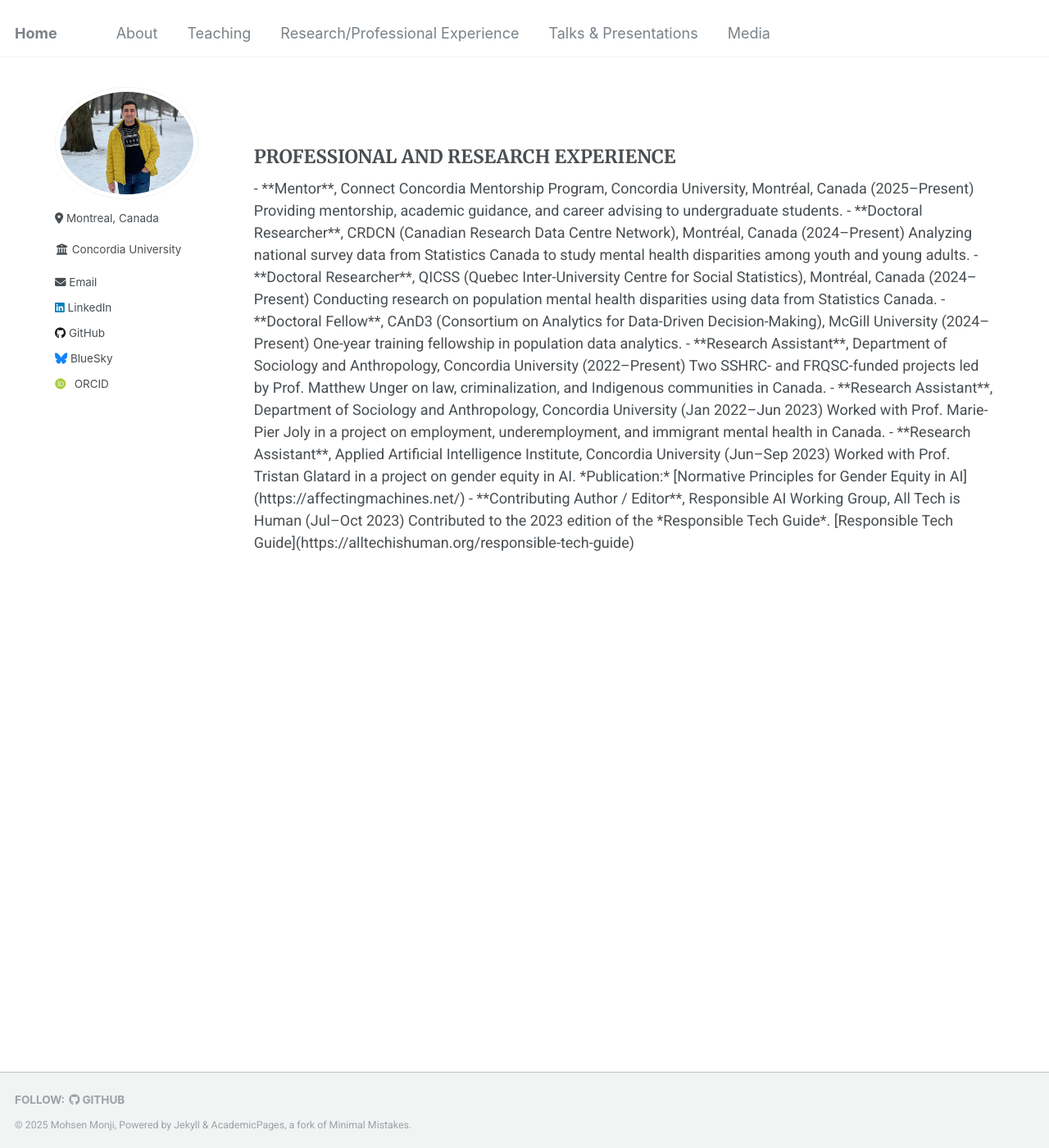
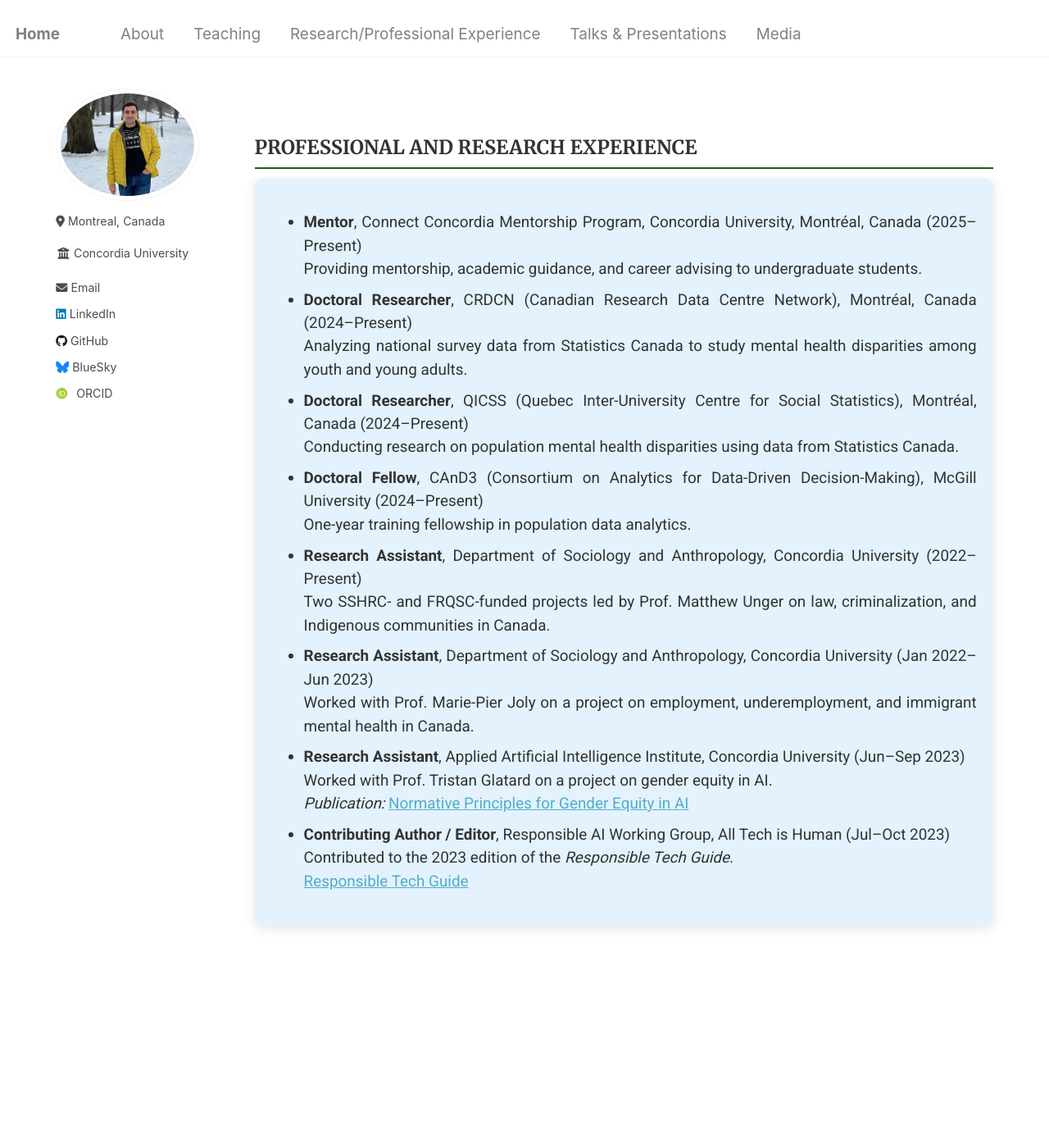
Before and after one commit to Mohsnmonji/mohsnmonji.github.io, a Jekyll site: the page built from _pages/Curriculum Vitae.md, in a window 1280 px wide and 1400 px high. Shown: the whole window at 82% size. Built offline with Jekyll 4.4.1, drawn with Linux system fonts in a browser that asks for light colours; some web fonts are replaced; part of the change alters nothing that is shown.

Commit message:
Update Curriculum Vitae.md

```diff
--- a/_pages/Curriculum Vitae.md
+++ b/_pages/Curriculum Vitae.md
@@ -9,34 +9,64 @@ author_profile: true
 
 {% include base_path %}
 
-## PROFESSIONAL AND RESEARCH EXPERIENCE
+<style>
+  body {
+    font-size: 1.05em;
+  }
+  h2 {
+    border-bottom: 2px solid #1B5E20;
+    font-weight: bold;
+    padding-bottom: 10px;
+    margin-top: 30px;
+    color: #333;
+  }
+  .teaching-section {
+    margin-bottom: 40px;
+  }
+  .teaching-card {
+    border-radius: 8px;
+    padding: 20px;
+    margin-bottom: 20px;
+    color: #333333;
+    box-shadow: 0px 4px 15px rgba(0, 0, 0, 0.1);
+    background-color: #E3F2FD;
+    text-align: justify;
+  }
+  .teaching-card p {
+    margin: 0 0 10px;
+  }
+</style>
 
-<div class="teaching-card">
+<div class="teaching-section">
+  <h2>PROFESSIONAL AND RESEARCH EXPERIENCE</h2>
 
-- **Mentor**, Connect Concordia Mentorship Program, Concordia University, Montréal, Canada (2025–Present)
-  Providing mentorship, academic guidance, and career advising to undergraduate students.
+  <div class="teaching-card">
+    <ul>
+      <li><strong>Mentor</strong>, Connect Concordia Mentorship Program, Concordia University, Montréal, Canada (2025–Present)<br>
+      Providing mentorship, academic guidance, and career advising to undergraduate students.</li>
 
-- **Doctoral Researcher**, CRDCN (Canadian Research Data Centre Network), Montréal, Canada (2024–Present)
-  Analyzing national survey data from Statistics Canada to study mental health disparities among youth and young adults.
+      <li><strong>Doctoral Researcher</strong>, CRDCN (Canadian Research Data Centre Network), Montréal, Canada (2024–Present)<br>
+      Analyzing national survey data from Statistics Canada to study mental health disparities among youth and young adults.</li>
 
-- **Doctoral Researcher**, QICSS (Quebec Inter-University Centre for Social Statistics), Montréal, Canada (2024–Present)
-  Conducting research on population mental health disparities using data from Statistics Canada.
+      <li><strong>Doctoral Researcher</strong>, QICSS (Quebec Inter-University Centre for Social Statistics), Montréal, Canada (2024–Present)<br>
+      Conducting research on population mental health disparities using data from Statistics Canada.</li>
 
-- **Doctoral Fellow**, CAnD3 (Consortium on Analytics for Data-Driven Decision-Making), McGill University (2024–Present)
-  One-year training fellowship in population data analytics.
+      <li><strong>Doctoral Fellow</strong>, CAnD3 (Consortium on Analytics for Data-Driven Decision-Making), McGill University (2024–Present)<br>
+      One-year training fellowship in population data analytics.</li>
 
-- **Research Assistant**, Department of Sociology and Anthropology, Concordia University (2022–Present)
-  Two SSHRC- and FRQSC-funded projects led by Prof. Matthew Unger on law, criminalization, and Indigenous communities in Canada.
+      <li><strong>Research Assistant</strong>, Department of Sociology and Anthropology, Concordia University (2022–Present)<br>
+      Two SSHRC- and FRQSC-funded projects led by Prof. Matthew Unger on law, criminalization, and Indigenous communities in Canada.</li>
 
-- **Research Assistant**, Department of Sociology and Anthropology, Concordia University (Jan 2022–Jun 2023)
-  Worked with Prof. Marie-Pier Joly in a project on employment, underemployment, and immigrant mental health in Canada.
+      <li><strong>Research Assistant</strong>, Department of Sociology and Anthropology, Concordia University (Jan 2022–Jun 2023)<br>
+      Worked with Prof. Marie-Pier Joly on a project on employment, underemployment, and immigrant mental health in Canada.</li>
 
-- **Research Assistant**, Applied Artificial Intelligence Institute, Concordia University (Jun–Sep 2023)
-  Worked with Prof. Tristan Glatard in a project on gender equity in AI.
-  *Publication:* [Normative Principles for Gender Equity in AI](https://affectingmachines.net/)
+      <li><strong>Research Assistant</strong>, Applied Artificial Intelligence Institute, Concordia University (Jun–Sep 2023)<br>
+      Worked with Prof. Tristan Glatard on a project on gender equity in AI.<br>
+      <em>Publication:</em> <a href="https://affectingmachines.net/" target="_blank">Normative Principles for Gender Equity in AI</a></li>
 
-- **Contributing Author / Editor**, Responsible AI Working Group, All Tech is Human (Jul–Oct 2023)
-  Contributed to the 2023 edition of the *Responsible Tech Guide*.
-  [Responsible Tech Guide](https://alltechishuman.org/responsible-tech-guide)
-
+      <li><strong>Contributing Author / Editor</strong>, Responsible AI Working Group, All Tech is Human (Jul–Oct 2023)<br>
+      Contributed to the 2023 edition of the <em>Responsible Tech Guide</em>.<br>
+      <a href="https://alltechishuman.org/responsible-tech-guide" target="_blank">Responsible Tech Guide</a></li>
+    </ul>
+  </div>
 </div>
```
